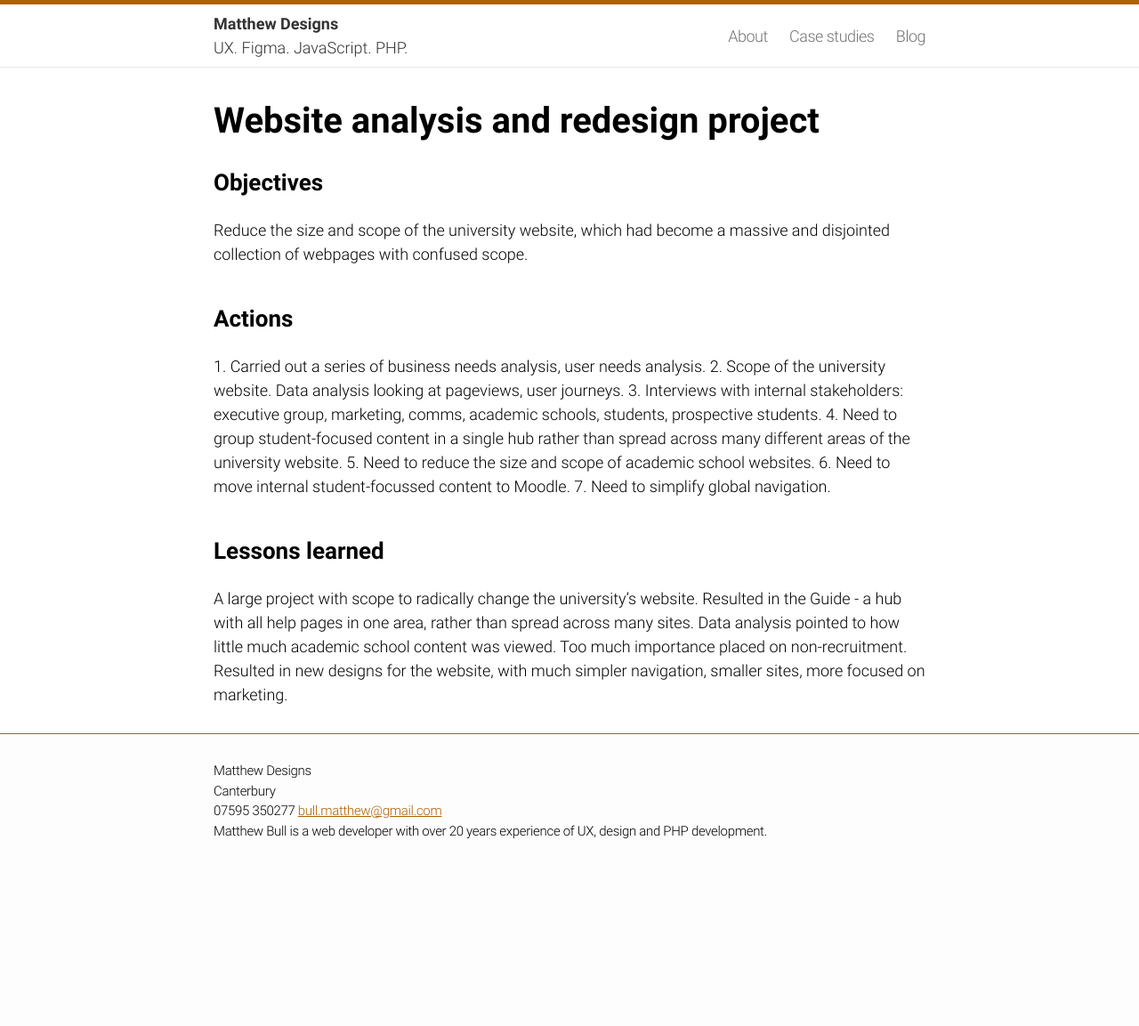
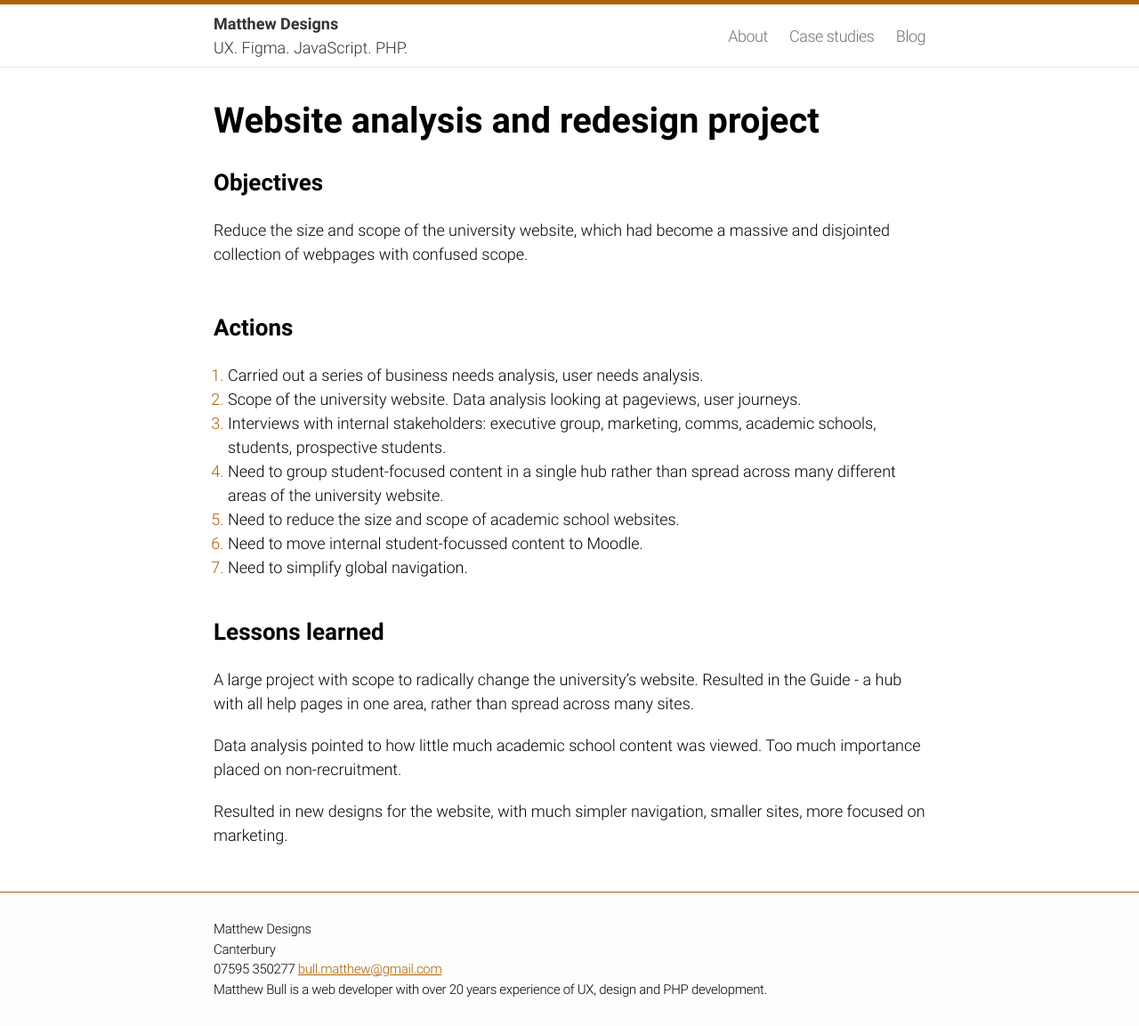
Before and after one commit to gnozu/gnozu.github.io, a Jekyll site: the page built from uxanalysis.html, in a window 1280 px wide. Shown: the whole page at 89% size. Built offline with Jekyll 4.4.1, drawn with Linux system fonts in a browser that asks for light colours; nearby versions of some CDN libraries; a script that is not in the unit is left out; before the commit the page ends 975 px from its top, so only the background shows below that.

Commit message:
text updates

```diff
--- a/uxanalysis.html
+++ b/uxanalysis.html
@@ -8,23 +8,25 @@ permalink: /uxanalysis/
 <h1>Website analysis and redesign project</h1>
 
 <h2>Objectives</h2>
-Reduce the size and scope of the university website, which had become a massive and disjointed collection of webpages
-with confused scope.
+<p>Reduce the size and scope of the university website, which had become a massive and disjointed collection of webpages
+with confused scope.</p>
 
 <h2>Actions</h2>
-1. Carried out a series of business needs analysis, user needs analysis.
-2. Scope of the university website. Data analysis looking at pageviews, user journeys.
-3. Interviews with internal stakeholders: executive group, marketing, comms, academic schools, students, prospective
-students.
-4. Need to group student-focused content in a single hub rather than spread across many different areas of the
-university website.
-5. Need to reduce the size and scope of academic school websites.
-6. Need to move internal student-focussed content to Moodle.
-7. Need to simplify global navigation.
+<ol>
+    <li>Carried out a series of business needs analysis, user needs analysis.</li>
+    <li>Scope of the university website. Data analysis looking at pageviews, user journeys.</li>
+    <li>Interviews with internal stakeholders: executive group, marketing, comms, academic schools, students, prospective
+    students.</li>
+    <li>Need to group student-focused content in a single hub rather than spread across many different areas of the
+    university website.</li>
+    <li>Need to reduce the size and scope of academic school websites.</li>
+    <li>Need to move internal student-focussed content to Moodle.</li>
+    <li>Need to simplify global navigation.</li>
+</ol>
 
 <h2>Lessons learned</h2>
-A large project with scope to radically change the university’s website. Resulted in the Guide - a hub with all help
-pages in one area, rather than spread across many sites.
-Data analysis pointed to how little much academic school content was viewed. Too much importance placed on
-non-recruitment.
-Resulted in new designs for the website, with much simpler navigation, smaller sites, more focused on marketing.
+<p>A large project with scope to radically change the university’s website. Resulted in the Guide - a hub with all help
+pages in one area, rather than spread across many sites.</p>
+<p>Data analysis pointed to how little much academic school content was viewed. Too much importance placed on
+non-recruitment.</p>
+<p>Resulted in new designs for the website, with much simpler navigation, smaller sites, more focused on marketing.</p>
```
Also changed, not shown: performance.html (+9 -9 lines).
